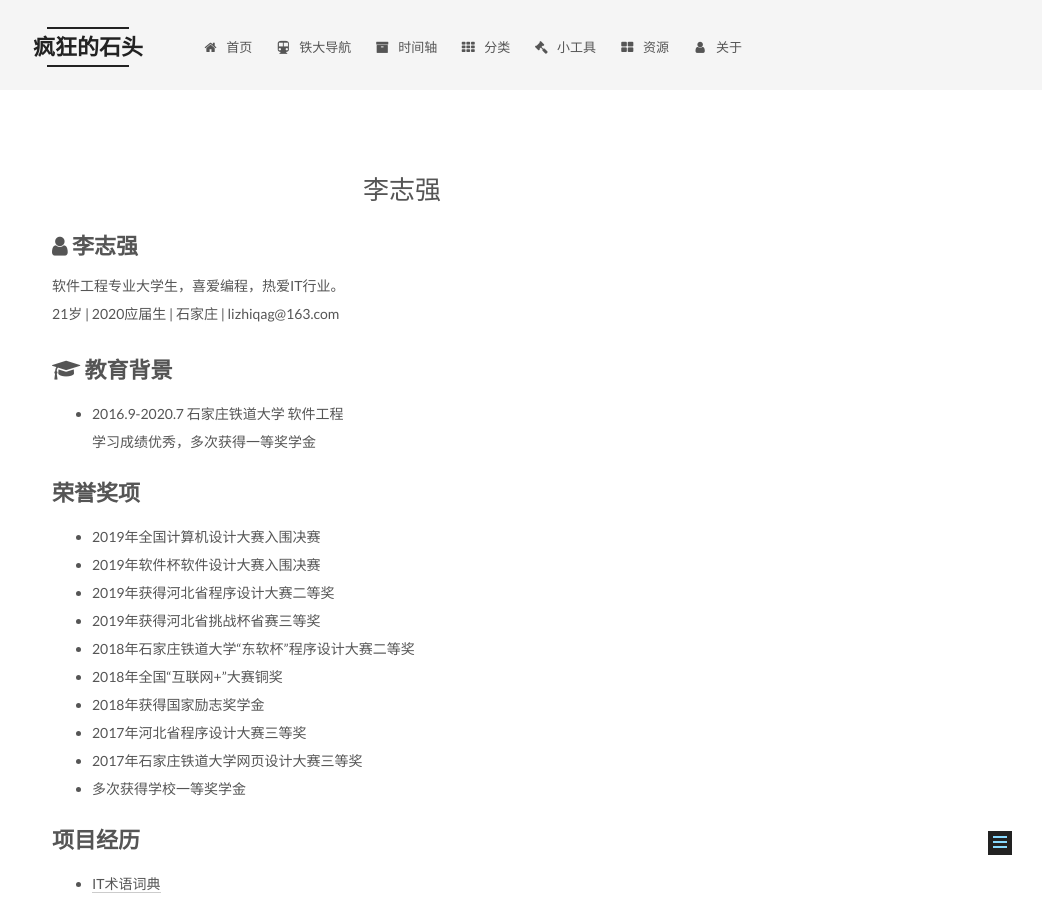
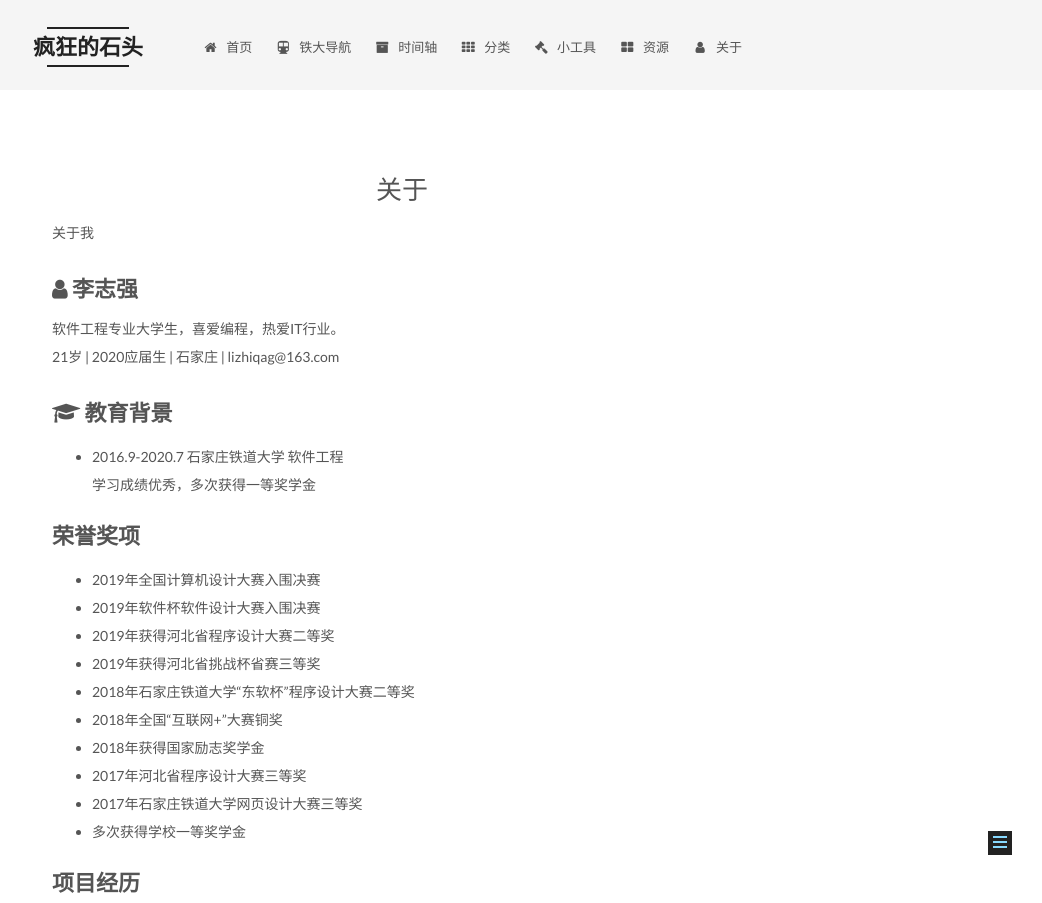
Before and after one commit to lzq603/lzq603.github.io, a Jekyll site: the page built from about/index.md, in a window 1280 px wide. Shown: the top 903 px of the page, without its empty margins (238-1280 px from the left). Built offline with Jekyll 4.4.1, drawn with Linux system fonts in a browser that asks for light colours; our own code applies the rules of GitHub Pages for plain Markdown files.

Commit message:
Update index.md

```diff
--- a/about/index.md
+++ b/about/index.md
@@ -2,6 +2,7 @@
 layout: page
 type: about
 ---
+关于我
 
 ## <i class="fa fa-user"></i> 李志强
 软件工程专业大学生，喜爱编程，热爱IT行业。
```
